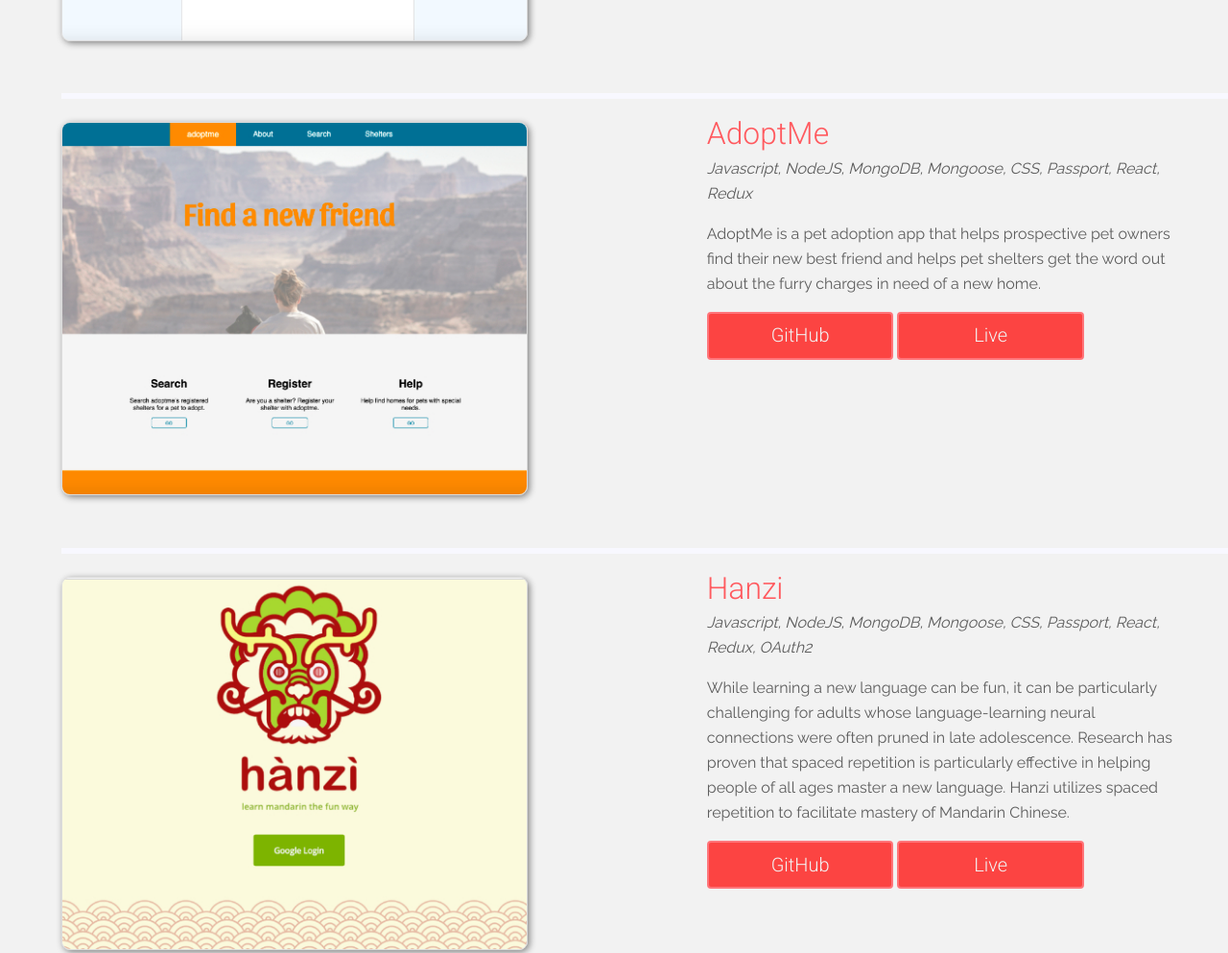
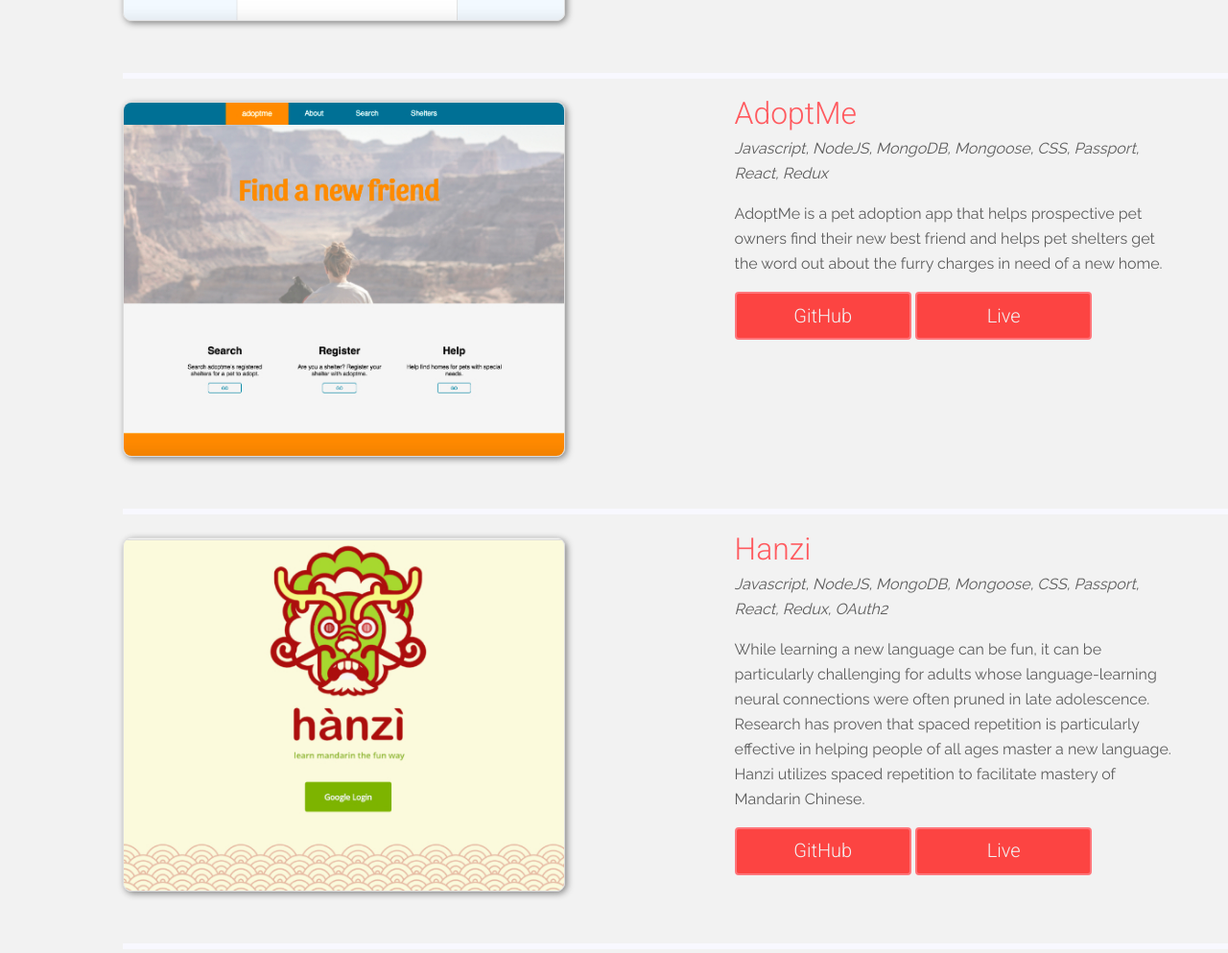
Before and after one commit to Reyesjunk/portfolio, a plain HTML site: page index.html in a window 1280 px wide. Shown: the part 1000-1993 px from the top of the page at 96% size. Drawn offline with nearby package versions, Linux system fonts and the light colour scheme.

Commit message:
made images link to projects, fixe some alignment issues

```diff
--- a/assets/css/main3-2.css
+++ b/assets/css/main3-2.css
@@ -144,7 +144,7 @@ button:hover, a:visited {
 .intro-section, .about-me-section, .contact-section, .projects-section, .project-container {
   width: 100%;
   margin: 0 auto;
-  padding-left: 5%
+  padding-left: 10%
 
 }
 .intro-section{
@@ -334,7 +334,7 @@ img {
   display: inline;
   }
   .projects-section-title{
-    padding: 0 10%;
+    padding: 0;
   }
   .intro-section, .about-me-section, .project-container {
     padding: 15px 10% 80px 0;
--- a/index.html
+++ b/index.html
@@ -93,7 +93,7 @@
             <h2>Rephrase</h2>
             <p><i>MongoDB, NodeJs, OAuth2, Socket.io, Google Translate API</i></p>
           </div>
-            <img class="project-image" src="assets/images/rephrase.jpg" />
+            <a href='http://rephrase-it.herokuapp.com/' target='_blank'><img class="project-image" src="assets/images/rephrase.jpg" /></a>
           <div class="info-container">
             <div class="project-title">
               <h2>Rephrase</h2>
@@ -110,7 +110,7 @@
             <h2>AdoptMe</h2>
             <p><i>Javascript, NodeJS, MongoDB, Mongoose, CSS, Passport, React, Redux</i></p>
           </div>
-            <img class="project-image" src="assets/images/adoptme.jpg">
+            <a href="https://rocky-hollows-79513.herokuapp.com/" target="_blank"><img class="project-image" src="assets/images/adoptme.jpg"></a>
           <div class="info-container">
             <div class="project-title">
               <h2>AdoptMe</h2>
@@ -131,7 +131,7 @@
               <em>Javascript, NodeJS, MongoDB, Mongoose, CSS, Passport, React, Redux</em>
             </p>
           </div>
-            <img class="project-image" src="assets/images/hanzi.jpg">
+            <a href="https://hanzi-app.herokuapp.com/" target="_blank"><img class="project-image" src="assets/images/hanzi.jpg"></a>
           <div class="info-container">
             <div class="project-title">
               <h2>Hanzi</h2>
```
